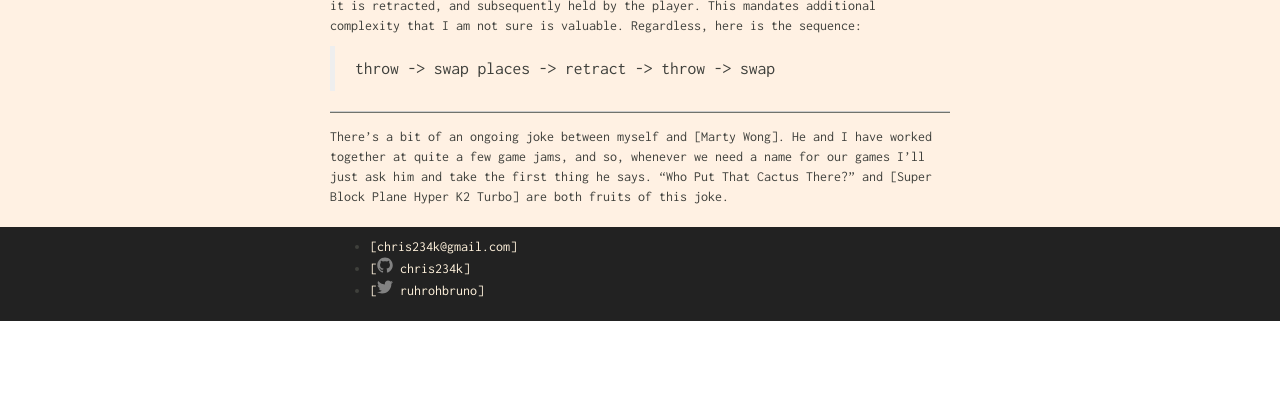
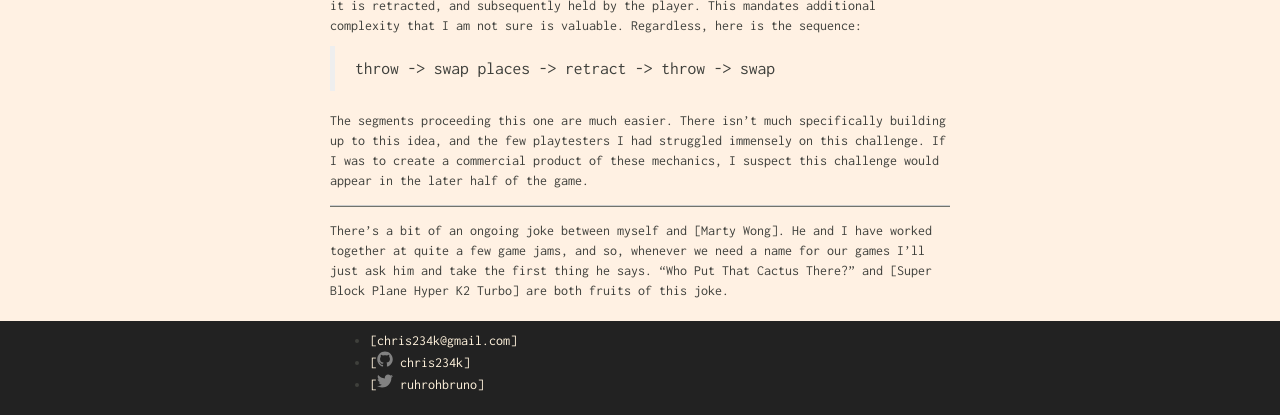
Before and after one commit to Chris234k/chris234k.github.io, a Jekyll site: the page built from _experimental/whoputthatcactusthere.md, in a window 1280 px wide and 900 px high, scrolled down 805 px, cut to the strip 485-900 px from the top of the window. Built offline with Jekyll 4.4.1, drawn with Linux system fonts in a browser that asks for light colours; before the commit the page ends 1611 px from its top, so only the background shows below that; part of the change alters nothing that is shown.

```diff
--- a/_experimental/whoputthatcactusthere.md
+++ b/_experimental/whoputthatcactusthere.md
@@ -3,7 +3,7 @@ layout: game
 title: Who Put That Cactus There?
 pitch: A puzzle platformer where you swap places with a ball instead of jumping
 collection: experimental
-thumbnail:
+thumbnail: assets/images/whoputthatcactusthere/wptct.png
 trailer: https://drive.google.com/file/d/1Ab7ss836Nvp-9xsmx82Zqcp4GEg_GcpR/preview
 ---
 ## [Global Game Jam 2018](https://globalgamejam.org/theme-2018)
@@ -26,5 +26,7 @@ For example, this segment is likely the most difficult portion of the game:
 
 > throw -> swap places -> retract -> throw -> swap
 
+The segments proceeding this one are much easier. There isn't much specifically building up to this idea, and the few playtesters I had struggled immensely on this challenge. If I was to create a commercial product of these mechanics, I suspect this challenge would appear in the later half of the game.
+
 ---
 There's a bit of an ongoing joke between myself and [Marty Wong](http://www.martincwong.com/). He and I have worked together at quite a few game jams, and so, whenever we need a name for our games I'll just ask him and take the first thing he says. "Who Put That Cactus There?" and [Super Block Plane Hyper K2 Turbo](/experimental/superblockplane) are both fruits of this joke.
```
Also changed, not shown: assets/images/whoputthatcactusthere/wptct.png (added).
